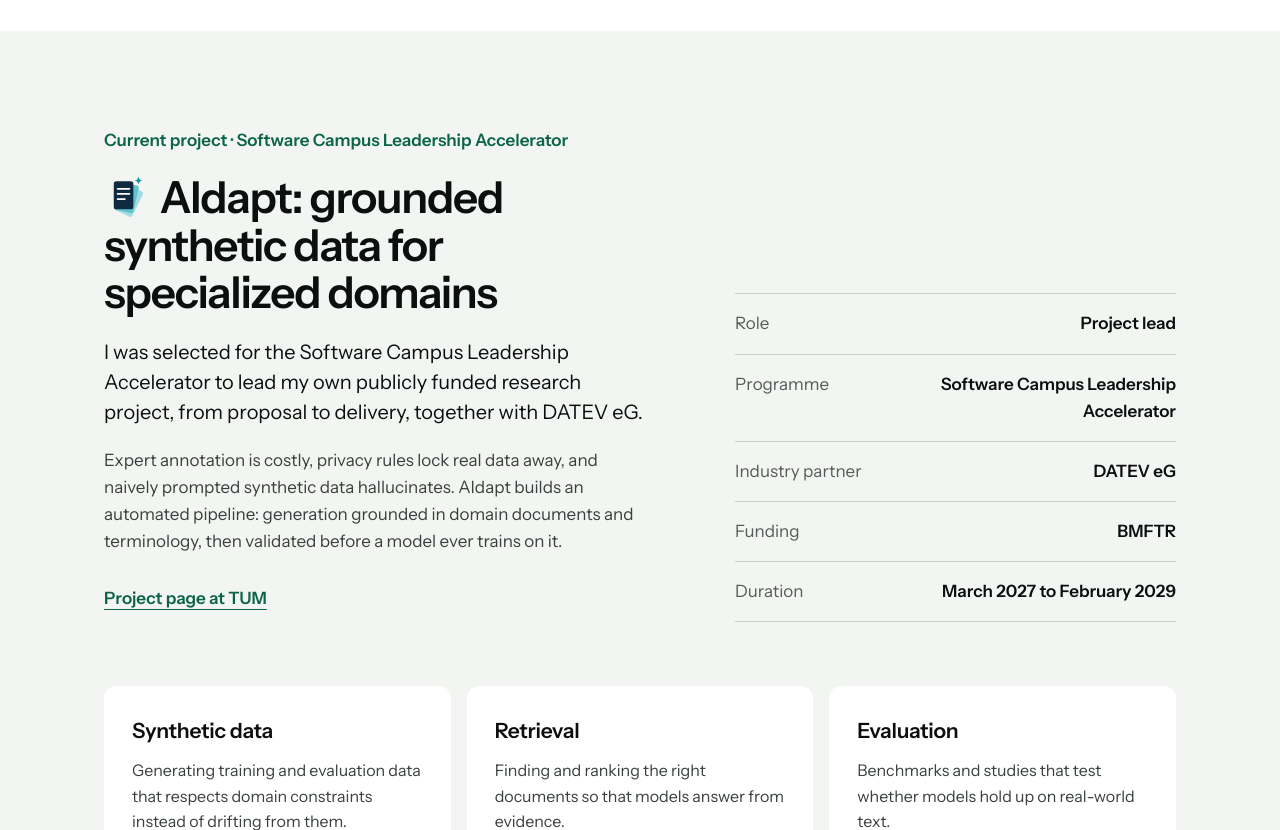
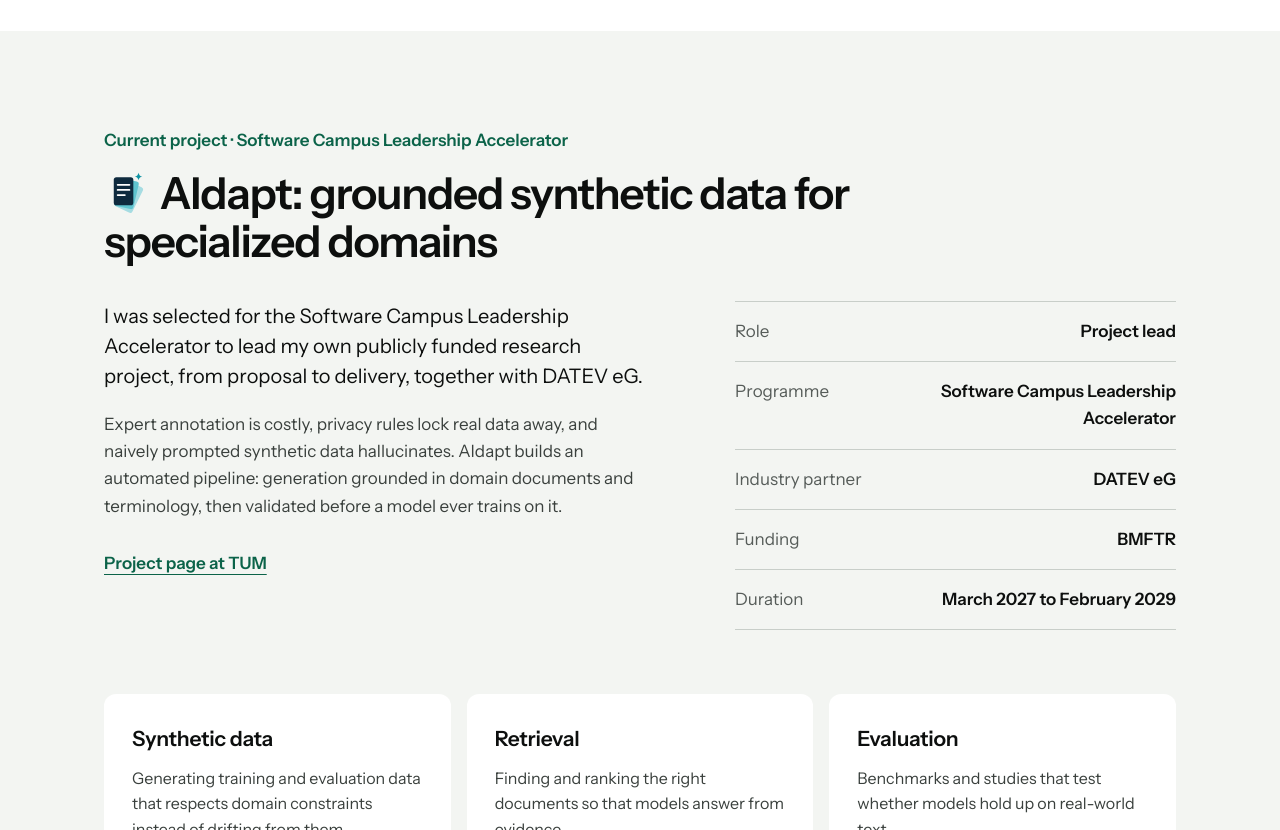
Before and after one commit to FKarl/portfolio-website, a Next.js app: page / in a window 1280 px wide. Shown: the part 720-1550 px from the top of the page. Built offline with nearby package versions, Linux system fonts and the light colour scheme; no server answers.

Commit message:
Let the AIdapt heading span the full width
The heading sits above both columns, and the fact list now starts level
with the text instead of being bottom-aligned.

```diff
--- a/app/globals.css
+++ b/app/globals.css
@@ -109,7 +109,8 @@
 
 /* ---- Research ---- */
 .research { display: flex; flex-direction: column; gap: 64px; }
-.aidapt { display: grid; grid-template-columns: minmax(0, 1.25fr) minmax(0, 1fr); gap: 40px 80px; }
+.aidapt { display: grid; grid-template-columns: minmax(0, 1.25fr) minmax(0, 1fr); gap: 36px 80px; }
+.aidapt-head { grid-column: 1 / -1; display: flex; flex-direction: column; gap: 16px; max-width: 880px; }
 .aidapt-text { display: flex; flex-direction: column; gap: 20px; align-items: flex-start; }
 .aidapt-icon { display: inline-block; height: 0.95em; width: auto; margin-right: 0.28em; vertical-align: -0.1em; }
 .only-dark { display: none; }
@@ -117,7 +118,7 @@
 :root[data-theme="dark"] .only-dark { display: inline-block; }
 .kicker { margin: 0; font-weight: 600; color: var(--accent); }
 .lead { margin: 0; font-size: clamp(18px, 1.7vw, 20px); line-height: 1.5; }
-.facts { margin: 0; align-self: end; }
+.facts { margin: 0; align-self: start; }
 .fact { display: flex; justify-content: space-between; gap: 24px; padding-block: 16px; border-top: 1px solid var(--rule); }
 .fact:last-child { border-bottom: 1px solid var(--rule); }
 .fact dt { color: var(--ink-3); }
--- a/components/research.tsx
+++ b/components/research.tsx
@@ -11,7 +11,7 @@ export function Research() {
     <section id="research" className="tint">
       <div className="wrap section research">
         <div className="aidapt">
-          <div className="aidapt-text">
+          <div className="aidapt-head">
             <p className="kicker">{r.kicker}</p>
             <h2 className="h2">
               {/* eslint-disable @next/next/no-img-element */}
@@ -20,6 +20,8 @@ export function Research() {
               {/* eslint-enable @next/next/no-img-element */}
               {r.title}
             </h2>
+          </div>
+          <div className="aidapt-text">
             <p className="lead">{r.lead}</p>
             <p className="muted" style={{ margin: 0 }}>{r.body}</p>
             <a className="ulink" href={LINKS.aidapt} target="_blank" rel="noopener">{r.link}</a>
```
